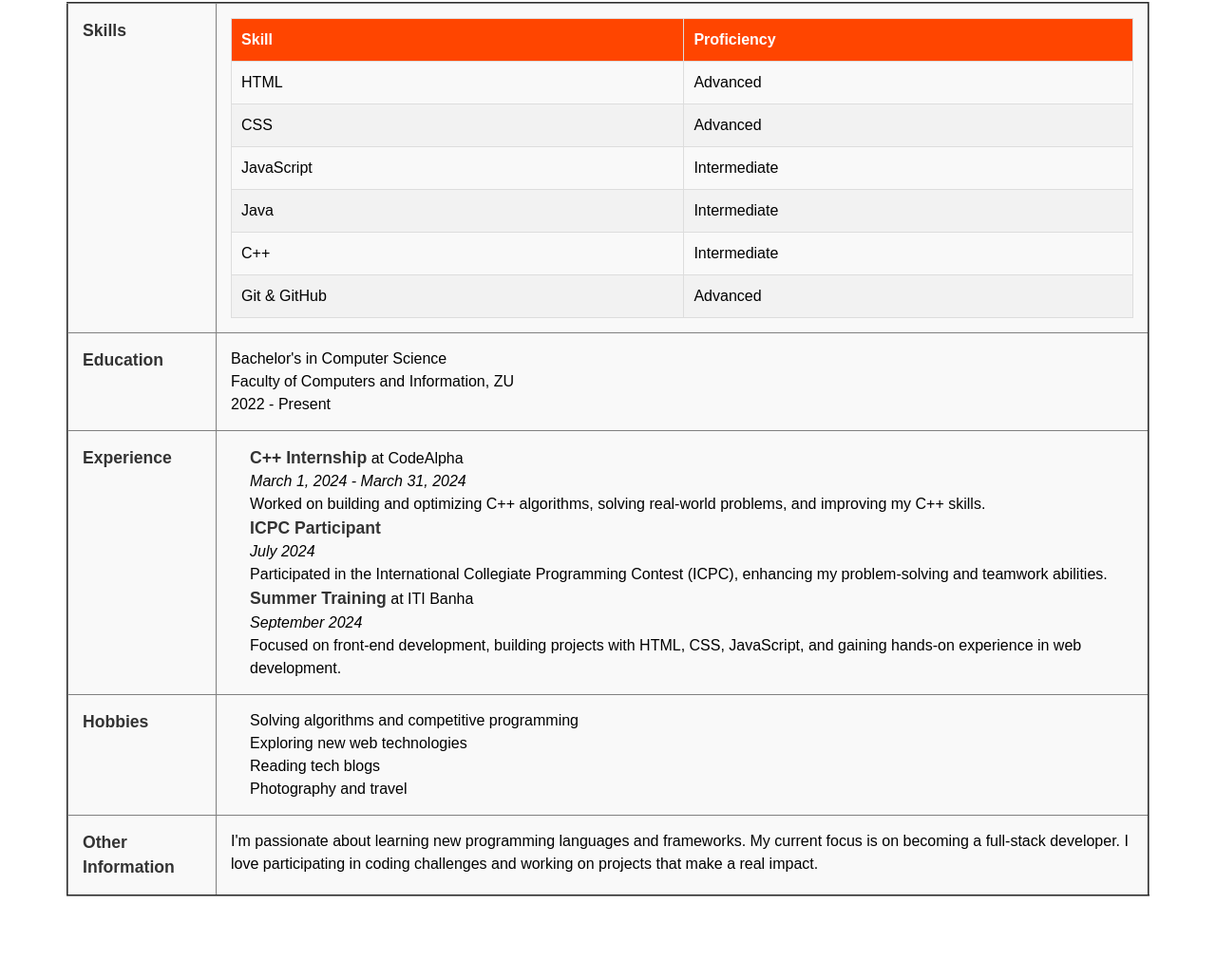
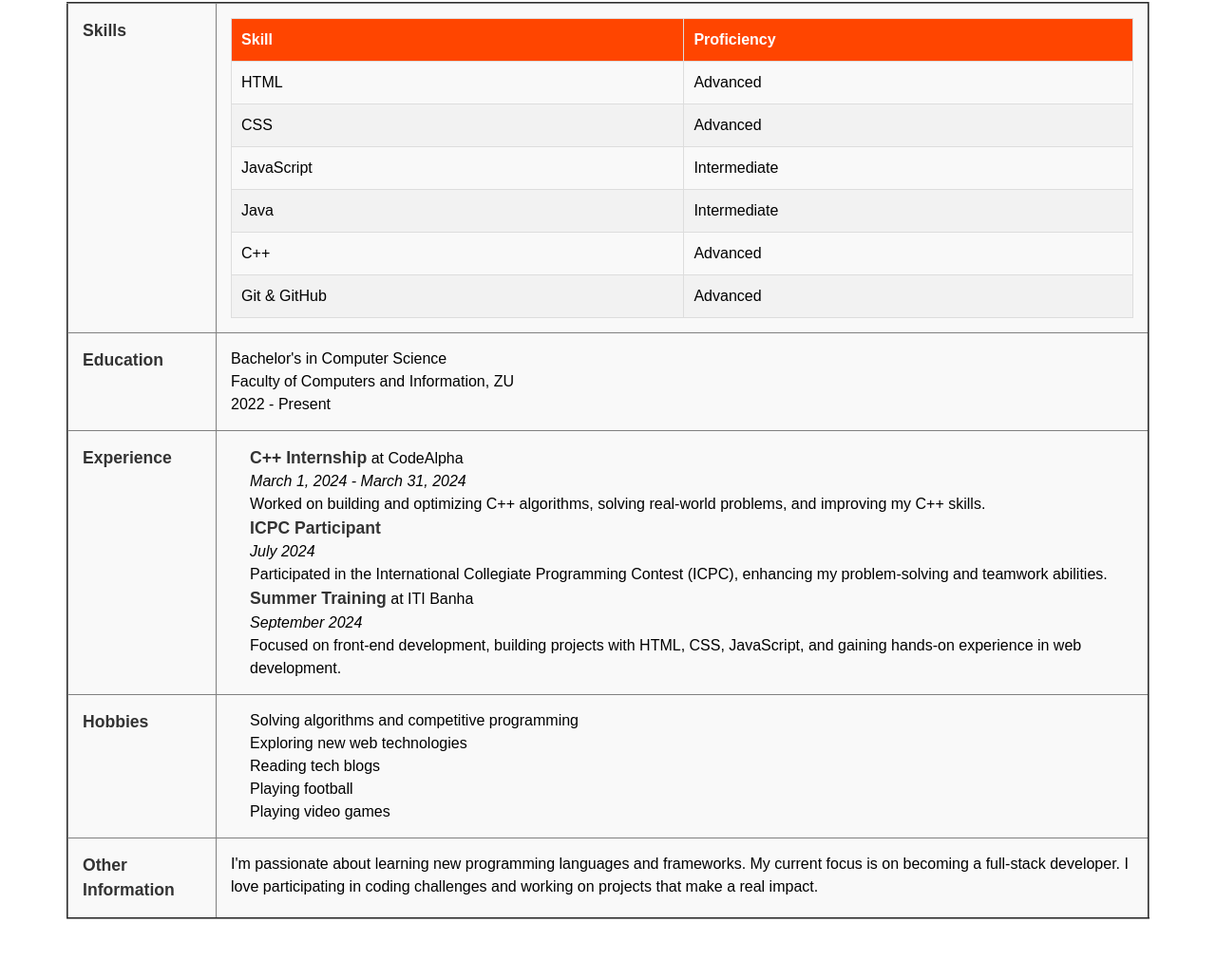
Before and after one commit to AHmeDNasR54/Portfolio-ITI-Graduation-Project, a plain HTML site: page index.html in a window 1280 px wide. Shown: the part 1280-2311 px from the top of the page at 95% size. Drawn offline with nearby package versions, Linux system fonts and the light colour scheme.

Commit message:
Add files via upload

```diff
--- a/index.html
+++ b/index.html
@@ -95,7 +95,7 @@
                   </tr>
                   <tr>
                     <td>C++</td>
-                    <td>Intermediate</td>
+                    <td>Advanced</td>
                   </tr>
                   <tr>
                     <td>Git & GitHub</td>
@@ -143,7 +143,8 @@
                 <li>Solving algorithms and competitive programming</li>
                 <li>Exploring new web technologies</li>
                 <li>Reading tech blogs</li>
-                <li>Photography and travel</li>
+                <li>Playing football</li>
+                <li>Playing video games</li>
               </ul>
             </td>
           </tr>
```
